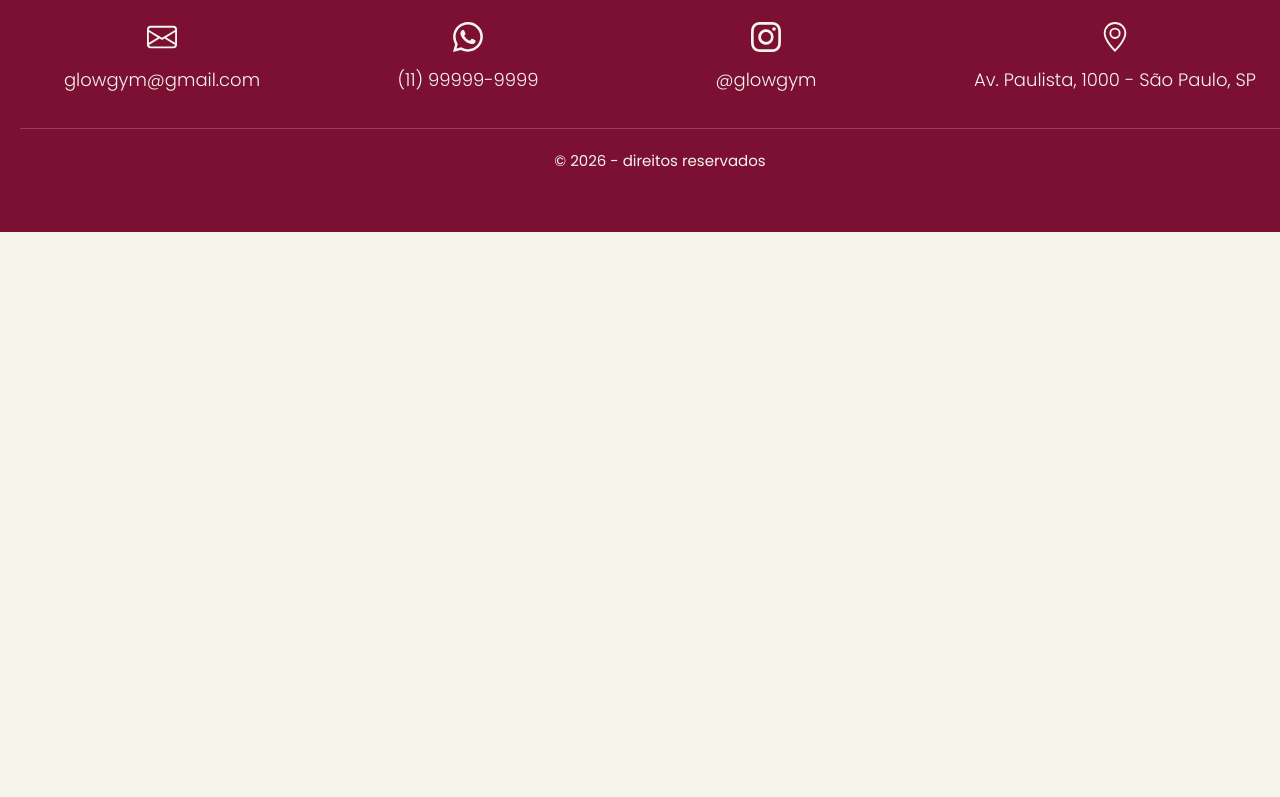
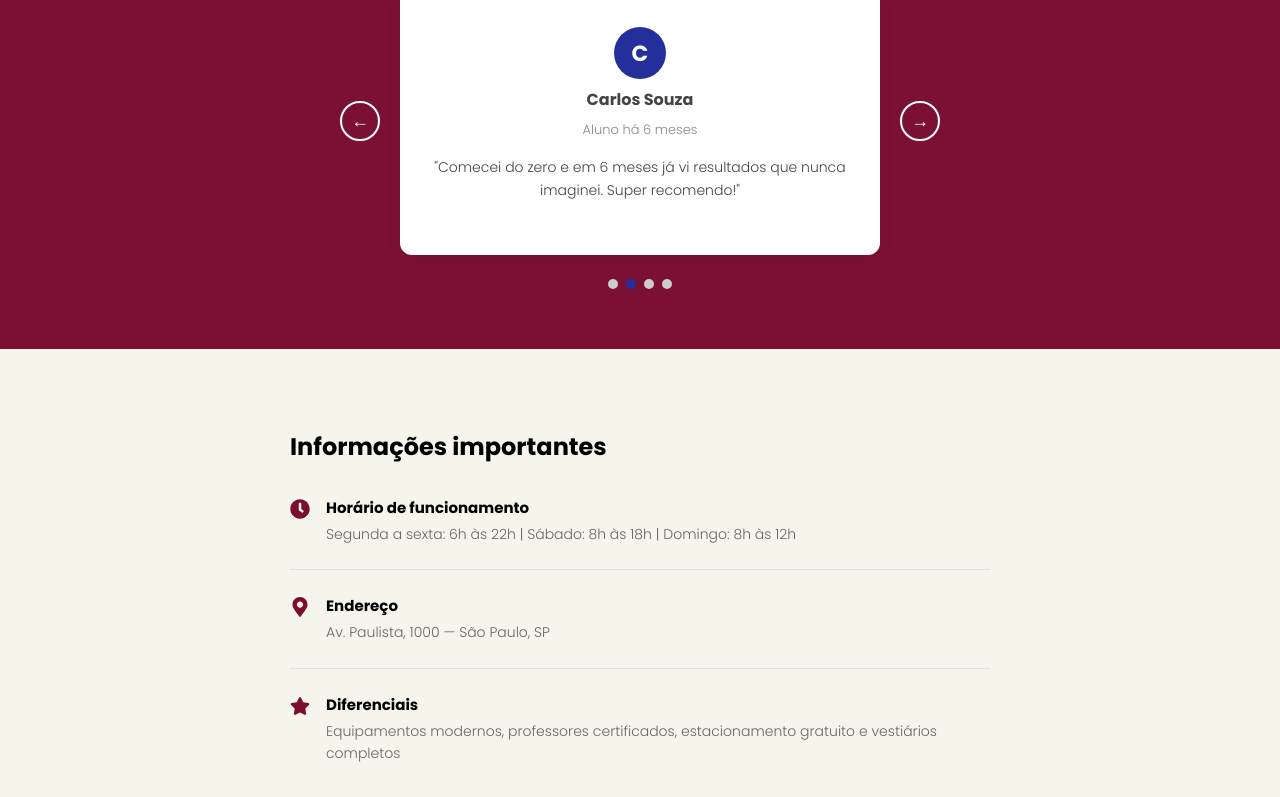
Before and after one commit to 1-ESPA/CP4-WebDev, a React (Vite) app: page / in a window 1280 px wide. Shown: the part 1323-2120 px from the top of the page. Before the commit the page ends 1555 px from the top, so only its background shows below. Built offline with nearby package versions, Linux system fonts and the light colour scheme.

Commit message:
feat: Adicionando informacoes importantes

```diff
--- /dev/null
+++ b/src/components/Depoimentos.jsx
@@ -0,0 +1,66 @@
+import React, { useState, useEffect } from 'react'
+import '../css/depoimentos.css'
+
+const depoimentos = [
+    {
+        nome: "Ana Lima",
+        texto: "Melhor academia que já frequentei! Os professores são atenciosos e o ambiente é incrível.",
+        tempo: "Aluna há 1 ano"
+    },
+    {
+        nome: "Carlos Souza",
+        texto: "Comecei do zero e em 6 meses já vi resultados que nunca imaginei. Super recomendo!",
+        tempo: "Aluno há 6 meses"
+    },
+    {
+        nome: "Fernanda Costa",
+        texto: "As aulas de yoga mudaram minha rotina completamente. Me sinto muito mais equilibrada.",
+        tempo: "Aluna há 8 meses"
+    },
+    {
+        nome: "Rafael Mendes",
+        texto: "Estrutura excelente, equipamentos modernos e uma energia muito boa no lugar.",
+        tempo: "Aluno há 2 anos"
+    }
+]
+
+const Depoimentos = () => {
+    const [atual, setAtual] = useState(0)
+
+    useEffect(() => {
+        const timer = setInterval(() => {
+        setAtual(prev => (prev + 1) % depoimentos.length)
+        }, 4000)
+        return () => clearInterval(timer)
+    }, [])
+
+    const anterior = () => setAtual(prev => (prev - 1 + depoimentos.length) % depoimentos.length)
+    const proximo = () => setAtual(prev => (prev + 1) % depoimentos.length)
+
+    return (
+        <section className="depoimentos">
+            <h2>O que nossos alunos dizem</h2>
+            <div className="carrossel">
+                <button className="seta" onClick={anterior}>&#8592;</button>
+                <div className="depoimento-card">
+                    <div className="avatar">{depoimentos[atual].nome.charAt(0)}</div>
+                    <h3>{depoimentos[atual].nome}</h3>
+                    <span>{depoimentos[atual].tempo}</span>
+                    <p>"{depoimentos[atual].texto}"</p>
+                </div>
+                <button className="seta" onClick={proximo}>&#8594;</button>
+            </div>
+            <div className="pontos">
+                {depoimentos.map((_, i) => (
+                <span
+                key={i}
+                className={`ponto ${i === atual ? 'ativo' : ''}`}
+                onClick={() => setAtual(i)}
+                />
+                ))}
+            </div>
+        </section>
+  )
+}
+
+export default Depoimentos
--- /dev/null
+++ b/src/css/depoimentos.css
@@ -0,0 +1,104 @@
+.depoimentos {
+    padding: 60px;
+    text-align: center;
+    background-color: #7C1034;
+    color: white;
+}
+
+.depoimentos h2 {
+    margin-bottom: 40px;
+}
+
+.carrossel {
+    display: flex;
+    align-items: center;
+    justify-content: center;
+    gap: 20px;
+}
+
+.depoimento-card {
+    background: white;
+    color: #444;
+    border-radius: 12px;
+    padding: 40px 30px;
+    box-shadow: 0 5px 15px rgba(0,0,0,0.08);
+    max-width: 420px;
+    width: 100%;
+    display: flex;
+    flex-direction: column;
+    align-items: center;
+    gap: 8px;
+    animation: fadeIn 0.4s ease;
+}
+
+@keyframes fadeIn {
+    from { opacity: 0; transform: translateY(10px); }
+    to   { opacity: 1; transform: translateY(0); }
+}
+
+.avatar {
+    width: 52px;
+    height: 52px;
+    border-radius: 50%;
+    background-color: #252F9C;
+    color: white;
+    font-size: 22px;
+    font-weight: 700;
+    display: flex;
+    align-items: center;
+    justify-content: center;
+}
+
+.depoimento-card h3 {
+    font-size: 16px;
+    margin: 0;
+}
+
+.depoimento-card span {
+    font-size: 13px;
+    color: #888;
+}
+
+.depoimento-card p {
+    font-size: 14px;
+    line-height: 1.6;
+    color: #444;
+    margin-top: 8px;
+}
+
+.seta {
+    background: none;
+    border: 2px solid white;
+    color: white;
+    border-radius: 50%;
+    width: 40px;
+    height: 40px;
+    font-size: 18px;
+    cursor: pointer;
+    transition: all 0.3s;
+}
+
+.seta:hover {
+    background-color: white;
+    color: #7C1034;
+}
+
+.pontos {
+    display: flex;
+    justify-content: center;
+    gap: 8px;
+    margin-top: 24px;
+}
+
+.ponto {
+    width: 10px;
+    height: 10px;
+    border-radius: 50%;
+    background-color: #ccc;
+    cursor: pointer;
+    transition: background 0.3s;
+}
+
+.ponto.ativo {
+    background-color: #252F9C;
+}
--- a/src/css/hero.css
+++ b/src/css/hero.css
@@ -1,5 +1,5 @@
 .hero {
-  background-color: #7B0D2E;
+    background-color: #7C1034;
     color: white;
     padding: 100px 60px;
     display: flex;
--- /dev/null
+++ b/src/css/home.css
@@ -0,0 +1,52 @@
+.info {
+    padding: 60px;
+    max-width: 700px;
+    margin: 0 auto;
+}
+
+.info h2 {
+    margin-bottom: 32px;
+}
+
+.info ul {
+    list-style: none;
+    padding: 0;
+    display: flex;
+    flex-direction: column;
+    gap: 24px;
+}
+
+.info li {
+    display: flex;
+    align-items: flex-start;
+    gap: 16px;
+    padding-bottom: 24px;
+    border-bottom: 1px solid #e0e0e0;
+}
+
+.info li:last-child {
+    border-bottom: none;
+}
+
+.info-icon {
+    font-size: 20px;
+    color: #7B0D2E;
+    margin-top: 3px;
+    flex-shrink: 0;
+}
+
+.info div {
+    display: flex;
+    flex-direction: column;
+    gap: 4px;
+}
+
+.info strong {
+    font-size: 15px;
+}
+
+.info span {
+    font-size: 14px;
+    color: #666;
+    line-height: 1.6;
+}
--- a/src/routes/Home.jsx
+++ b/src/routes/Home.jsx
@@ -1,6 +1,8 @@
 import Modalidades from "../components/Modalidades"
 import Hero from "../components/Hero"
-import '../css/global.css'
+import Depoimentos from "../components/Depoimentos"
+import { FaMapMarkerAlt, FaClock, FaStar } from "react-icons/fa"
+import '../css/home.css'
 
 const Home = () => {
 
@@ -8,6 +10,35 @@ const Home = () => {
         <>
         <Hero/>
         <Modalidades/>
+        <Depoimentos/>
+
+        <section className="info">
+
+            <h2>Informações importantes</h2>
+            <ul>
+                <li>
+                    <FaClock className="info-icon" />
+                    <div>
+                        <strong>Horário de funcionamento</strong>
+                        <span>Segunda a sexta: 6h às 22h | Sábado: 8h às 18h | Domingo: 8h às 12h</span>
+                    </div>
+                </li>
+                <li>
+                    <FaMapMarkerAlt className="info-icon" />
+                    <div>
+                        <strong>Endereço</strong>
+                        <span>Av. Paulista, 1000 — São Paulo, SP</span>
+                    </div>
+                </li>
+                <li>
+                    <FaStar className="info-icon" />
+                    <div>
+                        <strong>Diferenciais</strong>
+                        <span>Equipamentos modernos, professores certificados, estacionamento gratuito e vestiários completos</span>
+                    </div>
+                </li>
+            </ul>
+        </section>
 
         <section className="cta">
             <h2>Pronto para começar?</h2>
```
Lines whose indentation alone changed are shown as unchanged.
